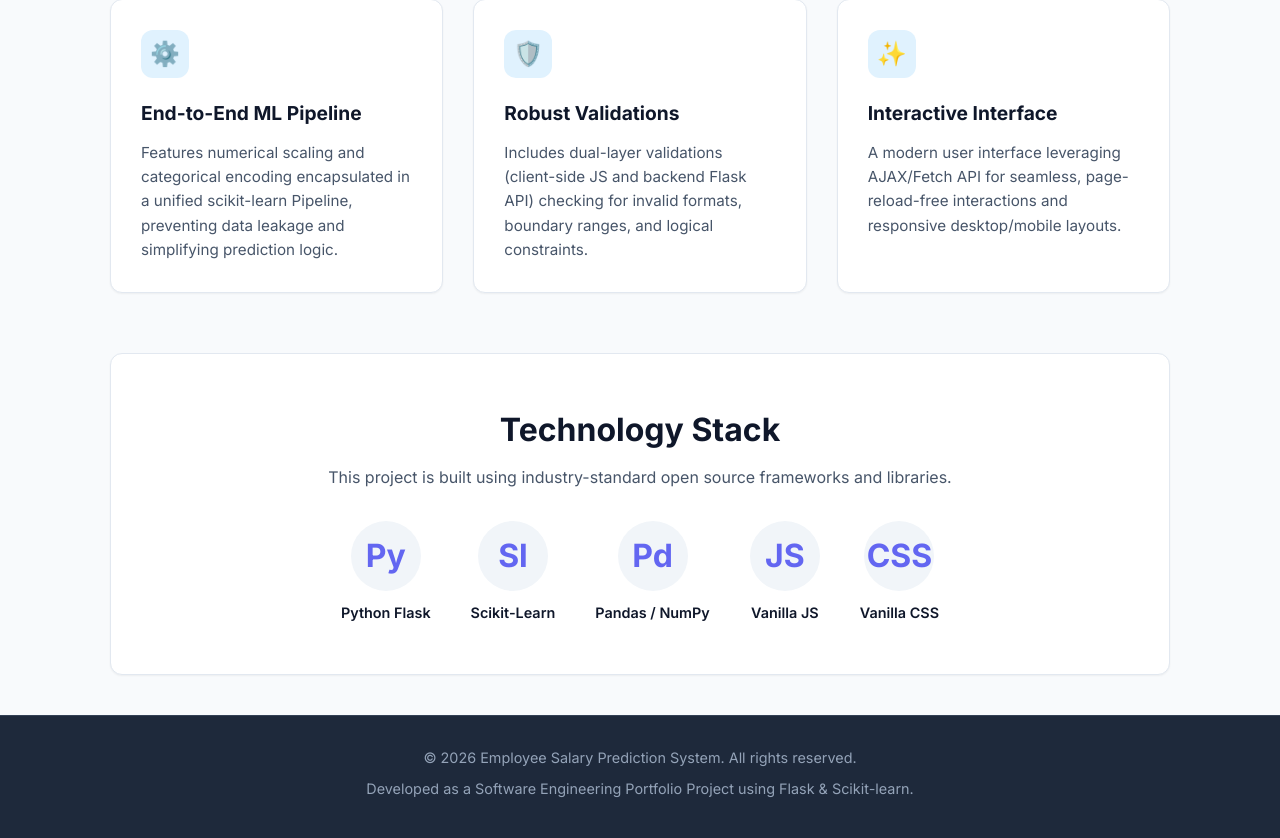
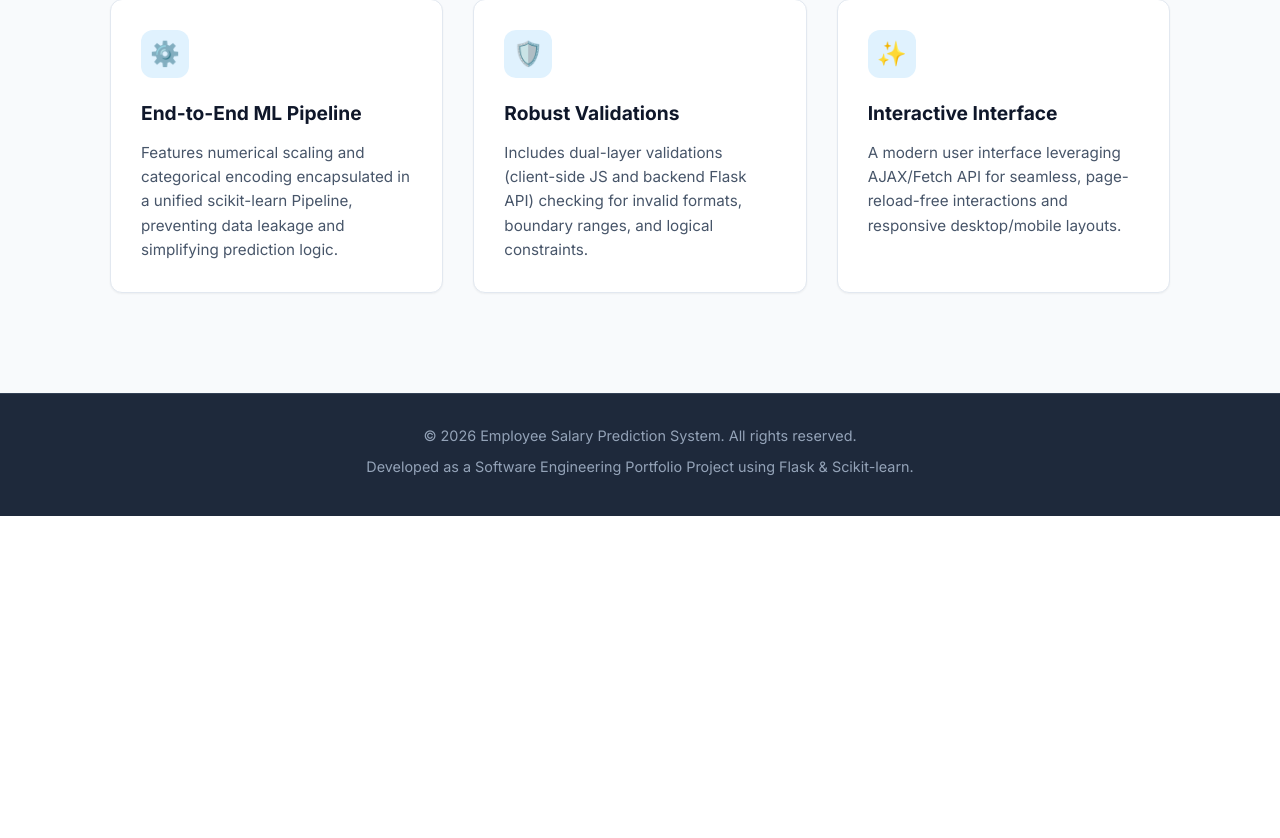
Before and after one commit to Sanjay90103/Salary_prediction, a Flask app: page / in a window 1280 px wide. Shown: the part 623-1461 px from the top of the page. After the commit the page ends 1139 px from the top, so only its background shows below. Run offline with Flask 3, Linux system fonts and the light colour scheme.

Commit message:
Remove Technology Stack section

```diff
--- a/frontend/templates/index.html
+++ b/frontend/templates/index.html
@@ -52,31 +52,5 @@
     </div>
 </section>
 
-<!-- Tech Stack Highlight -->
-<section class="tech-section">
-    <h2 class="section-title" style="margin-bottom: 10px;">Technology Stack</h2>
-    <p style="color: var(--text-secondary); margin-bottom: 30px;">This project is built using industry-standard open source frameworks and libraries.</p>
-    <div class="tech-grid">
-        <div class="tech-item">
-            <div class="tech-logo">Py</div>
-            <span class="tech-name">Python Flask</span>
-        </div>
-        <div class="tech-item">
-            <div class="tech-logo">Sl</div>
-            <span class="tech-name">Scikit-Learn</span>
-        </div>
-        <div class="tech-item">
-            <div class="tech-logo">Pd</div>
-            <span class="tech-name">Pandas / NumPy</span>
-        </div>
-        <div class="tech-item">
-            <div class="tech-logo">JS</div>
-            <span class="tech-name">Vanilla JS</span>
-        </div>
-        <div class="tech-item">
-            <div class="tech-logo">CSS</div>
-            <span class="tech-name">Vanilla CSS</span>
-        </div>
-    </div>
-</section>
+
 {% endblock %}
```
